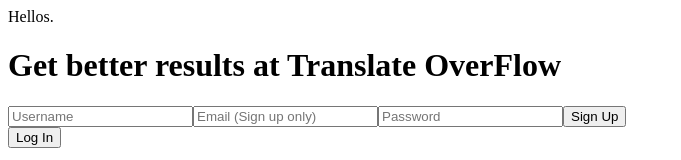
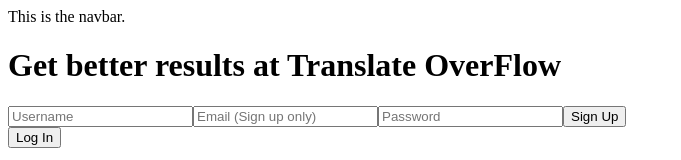
Before and after one commit to Adrianjewell91/tl_overflow, a React app in the folder frontend/: page / in a window 1280 px wide. Shown: the top 160 px of the page, without its empty margins (0-681 px from the left). Built offline with nearby package versions, Linux system fonts and the light colour scheme.

Commit message:
made navbar

```diff
--- a/frontend/src/components/navbar/navbar.jsx
+++ b/frontend/src/components/navbar/navbar.jsx
@@ -8,7 +8,7 @@ class NavBar extends Component {
   render() {
     return (
       <div>
-        Hellos.
+        This is the navbar.
       </div>
     );
   }
```
